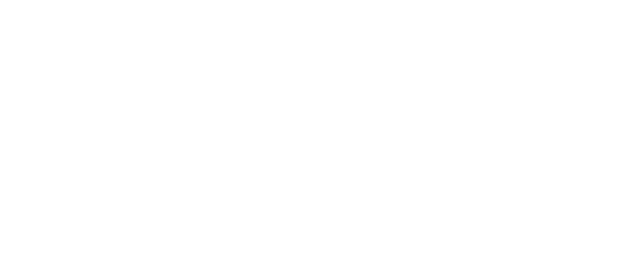
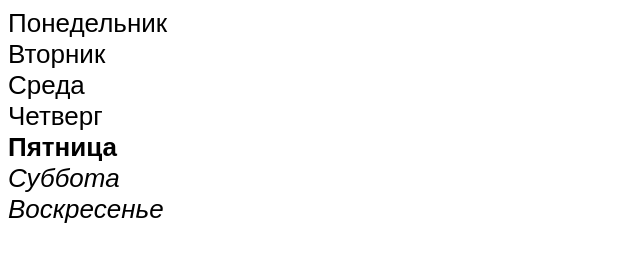
Before and after one commit to DmitrY66/calculator-Glo-hard, a plain HTML site: page index.html in a window 1280 px wide. Shown: the whole page, without its empty margins (0-640 px from the left). Drawn offline with Linux system fonts and the light colour scheme.

Commit message:
lesson07-objects-array-methods-dop

```diff
--- a/index.html
+++ b/index.html
@@ -10,6 +10,10 @@
 
 <body>
 
+  <div class="output">
+
+  </div>
+
   <script src="/script.js"></script>
 
 </body>
--- a/script.js
+++ b/script.js
@@ -0,0 +1,18 @@
+const week = ['Понедельник', 'Вторник', 'Среда', 'Четверг', 'Пятница', 'Суббота', 'Воскресенье']
+const output = document.querySelector('.output');
+
+let nowDay = +[new Date().getDay()].join('')
+
+for (let i = 0; i < week.length; i++) {
+  let div = document.createElement('div');
+  div.style.fontSize = '26px';
+  div.style.fontFamily = 'sans-serif';
+  div.innerHTML = week[i];
+  output.append(div);
+  if (i === 5 || i === 6) {
+    div.style.fontStyle = 'oblique';
+  }
+  if (i === nowDay) {
+    div.style.fontWeight = 'bold';
+  }
+}
```
